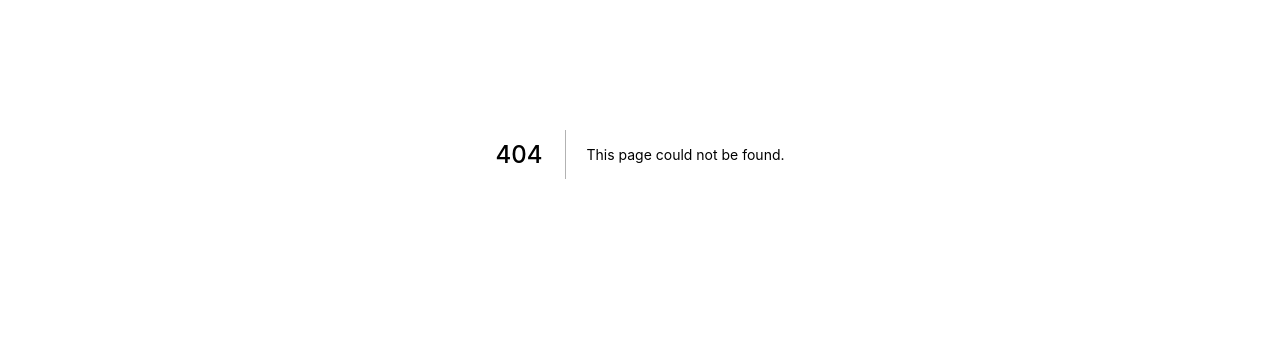
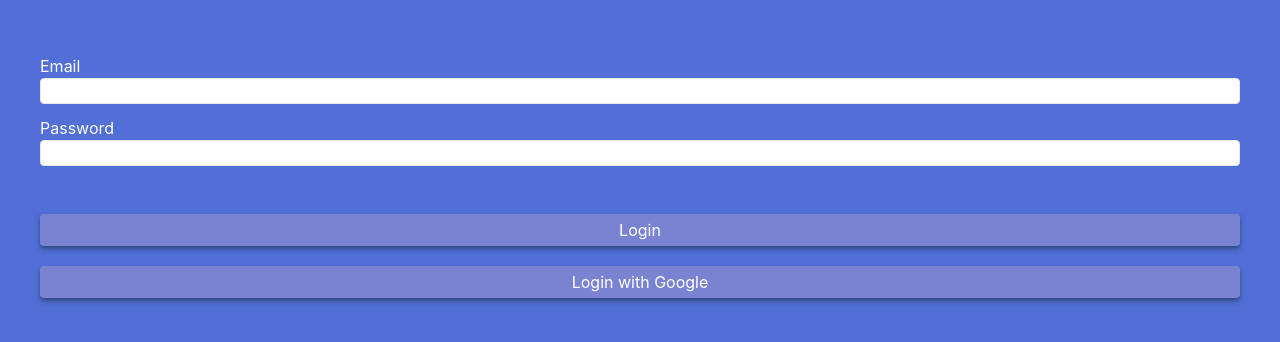
Before and after one commit to ahmadzaki2975/Money-Manager, a Next.js app: page /login in a window 1280 px wide. Before the commit this address had no page. Shown: the part 246-588 px from the top of the page. Built offline with nearby package versions, Linux system fonts and the light colour scheme.

Commit message:
feat: add landing and login page

```diff
--- a/pages/index.js
+++ b/pages/index.jsx
@@ -1,4 +1,5 @@
 import Head from 'next/head'
+import Link from 'next/link'
 
 export default function Home() {
   return (
@@ -8,8 +9,11 @@ export default function Home() {
         <meta name="description" content="Generated by create next app" />
         <link rel="icon" href="/favicon.ico" />
       </Head>
-      <main>
-        <h1 className='text-2xl'>Money Manager</h1>
+      <main className='bg-blue-main flex flex-col justify-center items-center h-screen'>
+        <h1 className='text-2xl text-white'>Money Manager</h1>
+        <Link href="/login">
+          Login
+        </Link>
       </main>
     </div>
   )
--- /dev/null
+++ b/pages/login.jsx
@@ -0,0 +1,29 @@
+export default function Login() {
+  return (
+    <div className="h-screen bg-blue-main text-white px-10">
+      <div className="h-[300px]"></div>
+      <form className="flex flex-col  text-black gap-3">
+        <div className="flex flex-col">
+          <label htmlFor="email" className="text-white">
+            Email
+          </label>
+          <input type="email" name="email" className="border rounded" />
+        </div>
+        {/* <label htmlFor="phone-number" className="text-white">Phone Number</label>
+        <input type="number" name="phone-number" className="border rounded"/> */}
+        <div className="flex flex-col">
+          <label htmlFor="password" className="text-white">
+            Password
+          </label>
+          <input type="password" name="password" className="border rounded" />
+        </div>
+      </form>
+
+      <div className="btn-cont mt-12 text-center flex flex-col gap-5">
+        <div className="w-100 bg-blue-button rounded py-1 shadow-button">Login</div>
+        <div className="w-100 bg-blue-button rounded py-1 shadow-button">Login with Google</div>
+
+      </div>
+    </div>
+  );
+}
--- a/styles/globals.css
+++ b/styles/globals.css
@@ -19,7 +19,11 @@ a {
   box-sizing: border-box;
 }
 
-@media (prefers-color-scheme: dark) {
+.shadow-button {
+  box-shadow: 0 3px 5px rgb(43, 63, 108, 0.8);
+}
+
+/* @media (prefers-color-scheme: dark) {
   html {
     color-scheme: dark;
   }
@@ -27,4 +31,4 @@ a {
     color: white;
     background: black;
   }
-}
+} */
--- a/tailwind.config.js
+++ b/tailwind.config.js
@@ -5,7 +5,15 @@ module.exports = {
     "./components/**/*.{js,ts,jsx,tsx}"
   ],
   theme: {
-    extend: {},
+    extend: {
+      colors: {
+        'blue' : {
+          main : '#516FD7',
+          button : '#7A83D2'
+        },
+      },
+    },
   },
   plugins: [],
+
 }
```
